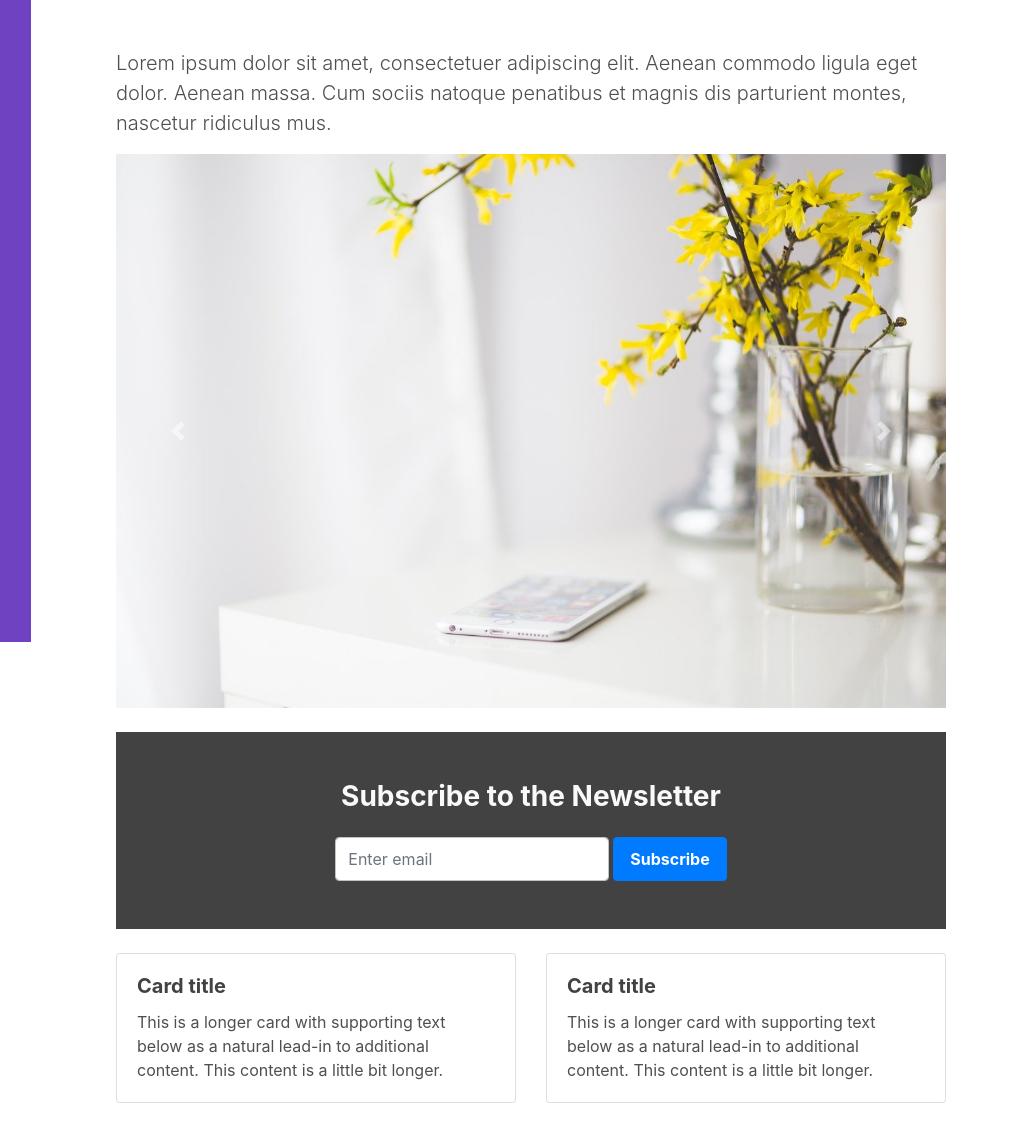
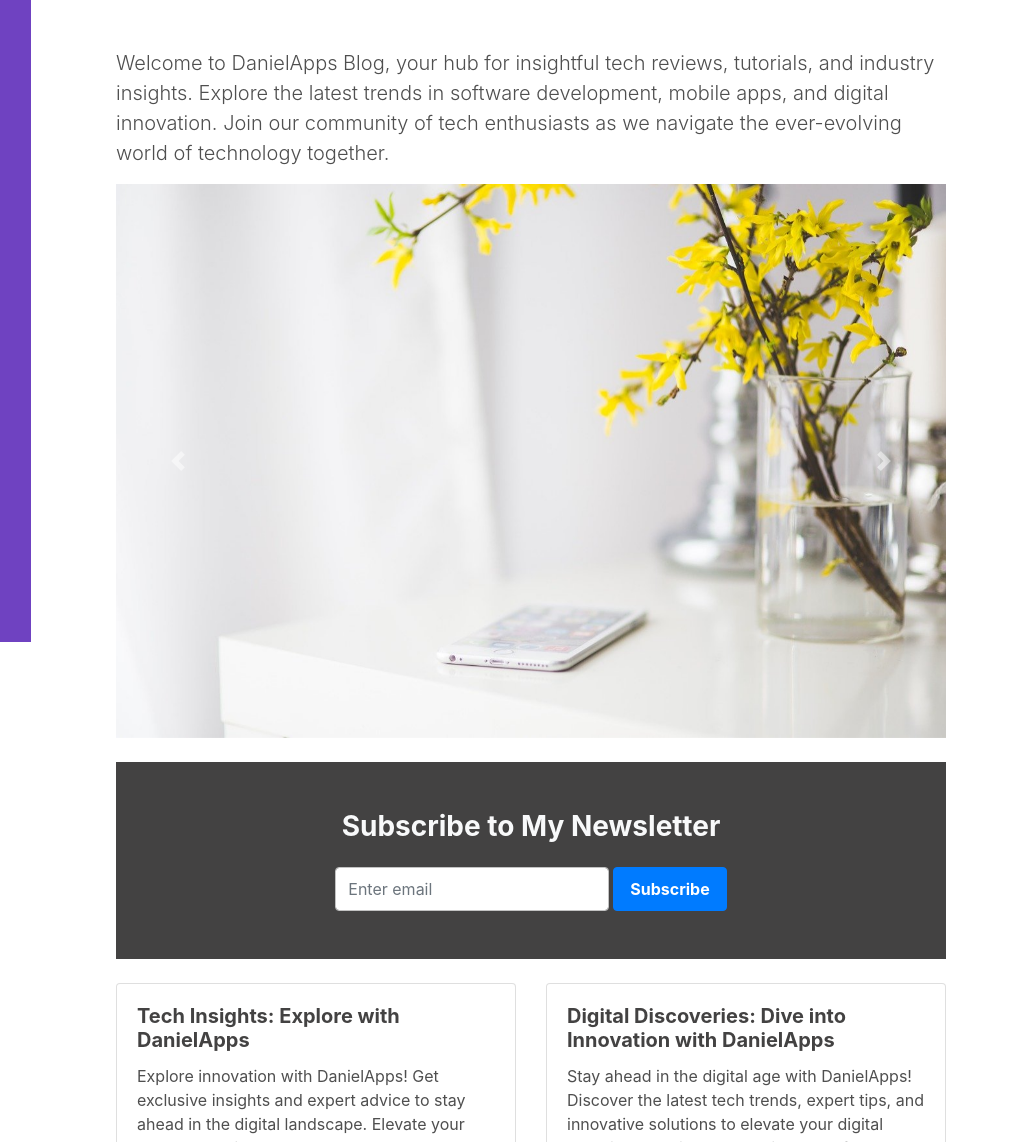
Before and after one commit to Laksdante/DanielApps-Blog, a plain HTML site: page index.html in a window 1280 px wide. Shown: the part 158-1300 px from the top of the page, 249-1280 px from the left. Drawn offline with nearby package versions, Linux system fonts and the light colour scheme.

Commit message:
welcome, card

```diff
--- a/index.html
+++ b/index.html
@@ -69,7 +69,7 @@
 		</header>
 		<article class="content px-3 py-5 p-md-5">
 	    <div class='container'>
-			<p class="mt-3 lead">Lorem ipsum dolor sit amet, consectetuer adipiscing elit. Aenean commodo ligula eget dolor. Aenean massa. Cum sociis natoque penatibus et magnis dis parturient montes, nascetur ridiculus mus. </p>
+			<p class="mt-3 lead">Welcome to DanielApps Blog, your hub for insightful tech reviews, tutorials, and industry insights. Explore the latest trends in software development, mobile apps, and digital innovation. Join our community of tech enthusiasts as we navigate the ever-evolving world of technology together.</p>
 
 			<div id="carouselExampleControls" class="carousel slide" data-ride="carousel">
 				<div class="carousel-inner">
@@ -93,7 +93,7 @@
 				</a>
 			  </div>
 			  <section class="theme-bg-dark py-5 mt-4 text-center">
-				<h3 class='text-light d-block'>Subscribe to the Newsletter</h3>
+				<h3 class='text-light d-block'>Subscribe to My Newsletter</h3>
 			    <form class="signup-form form-inline justify-content-center pt-3">
                     <div class="form-group">
                         <label class="sr-only" for="semail">Your email</label>
@@ -106,16 +106,16 @@
 				<div class="col mb-4">
 				  <div class="card">
 					<div class="card-body">
-					  <h5 class="card-title">Card title</h5>
-					  <p class="card-text">This is a longer card with supporting text below as a natural lead-in to additional content. This content is a little bit longer.</p>
+					  <h5 class="card-title">Tech Insights: Explore with DanielApps</h5>
+					  <p class="card-text">Explore innovation with DanielApps! Get exclusive insights and expert advice to stay ahead in the digital landscape. Elevate your tech game with us.</p>
 					</div>
 				  </div>
 				</div>
 				<div class="col mb-4">
 				  <div class="card">
 					<div class="card-body">
-					  <h5 class="card-title">Card title</h5>
-					  <p class="card-text">This is a longer card with supporting text below as a natural lead-in to additional content. This content is a little bit longer.</p>
+					  <h5 class="card-title">Digital Discoveries: Dive into Innovation with DanielApps</h5>
+					  <p class="card-text">Stay ahead in the digital age with DanielApps! Discover the latest tech trends, expert tips, and innovative solutions to elevate your digital experience. Join us on the journey of exploration and innovation.</p>
 					</div>
 				  </div>
 				</div>
```
